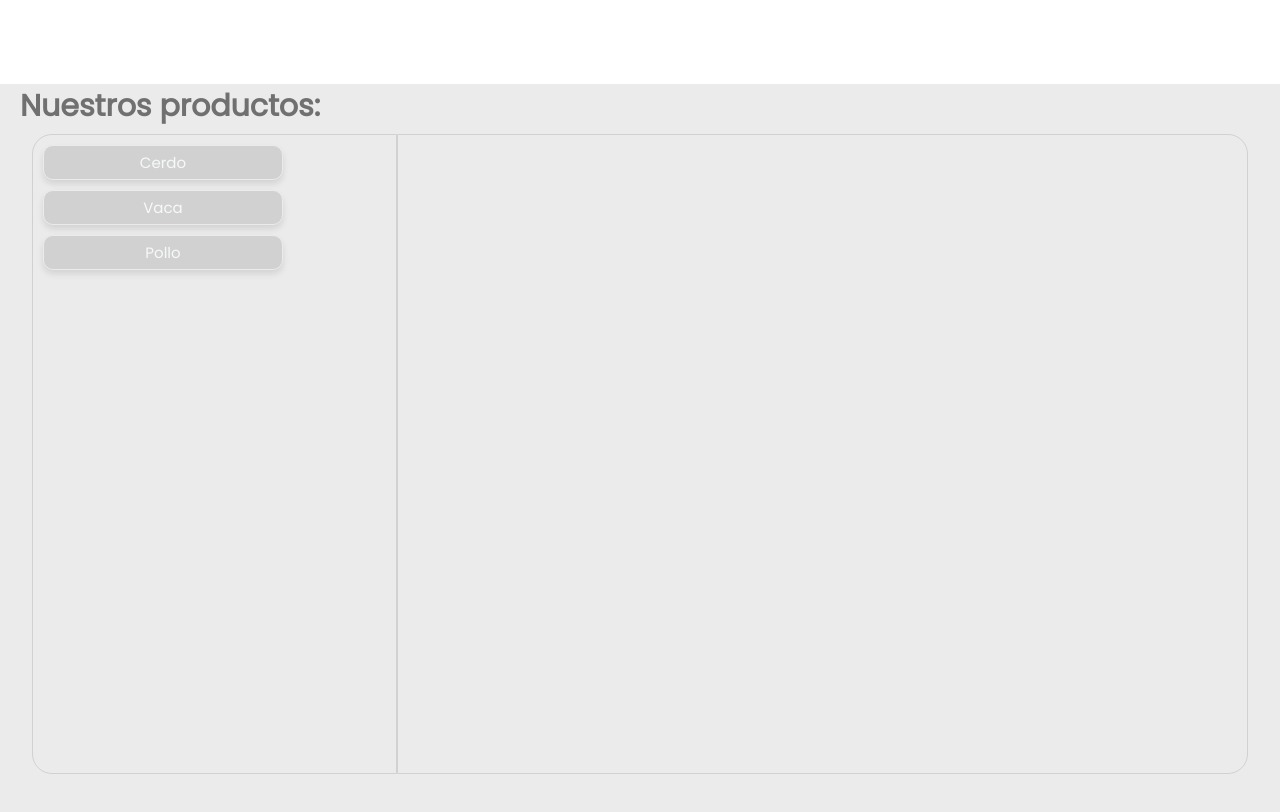
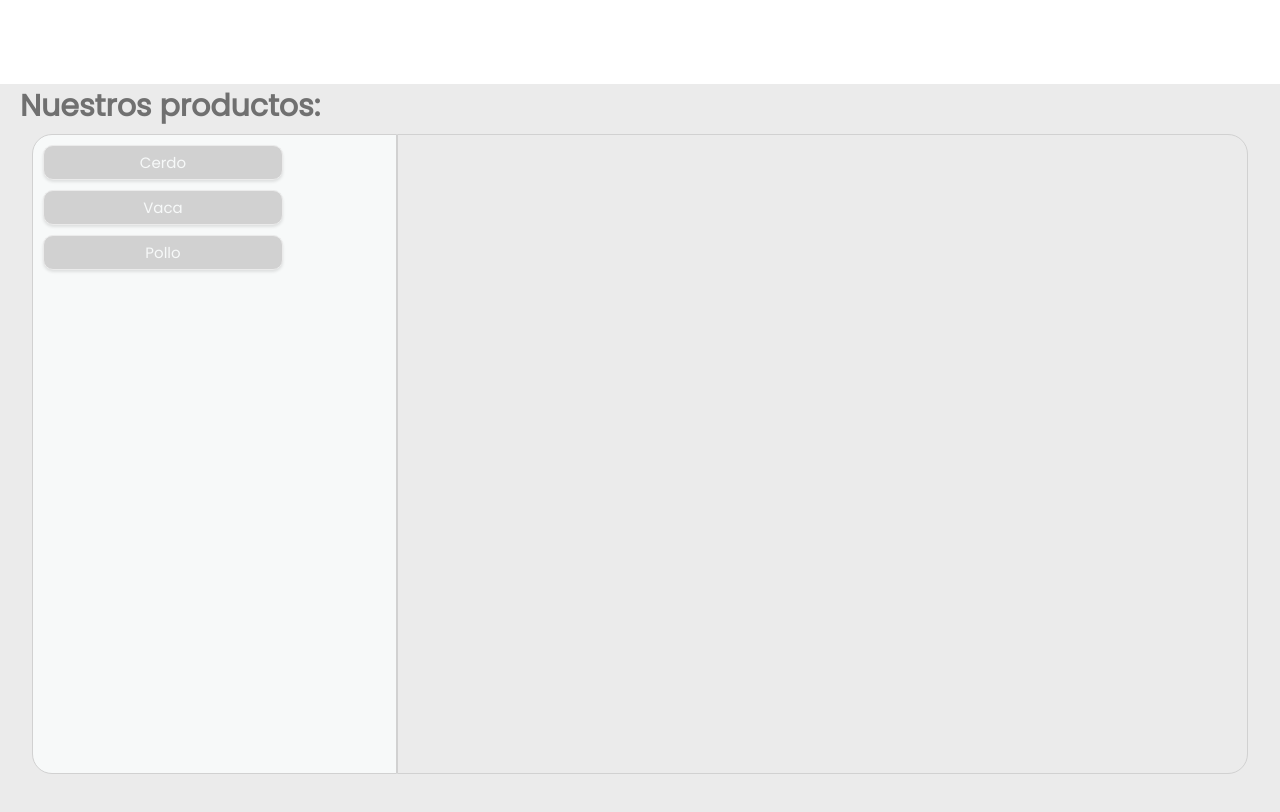
Before and after one commit to cotsdev93/ganadera-arenales, a website: page index.html in a window 1280 px wide. Shown: the part 2500-3312 px from the top of the page. Drawn offline with nearby package versions, Linux system fonts and the light colour scheme; some packages are replaced by stand-ins of ours; a script that the page names is missing.

Commit message:
correccion ul li

```diff
--- a/scss/components/productos.scss
+++ b/scss/components/productos.scss
@@ -23,6 +23,7 @@ body {
           border-radius: 20px 0px 0px 20px;
           border: solid 1px $grisClaro;
           padding: 10px;
+          background-color: $blanco;
           .dropDownBtn {
             width: 70%;
             padding: 5px;
@@ -31,18 +32,18 @@ body {
             background-color: $grisClaro;
             border-radius: 10px;
             border: none;
-            box-shadow: 0 4px 6px rgba(0, 0, 0, 0.1);
+            box-shadow: 0 2px 3px rgba(0, 0, 0, 0.1);
             transition: all 0.3s ease;
             color: $blanco;
             border: solid 1px $grisMasClaro;
             &:hover {
-                background-color: $grisClaro;
-                transform: translateY(-1px);
-                box-shadow: 0 4px 8px rgba(0, 0, 0, 0.15);
+              background-color: $grisClaro;
+              transform: translateY(-1px);
+              box-shadow: 0 4px 8px rgba(0, 0, 0, 0.15);
             }
-        }
+          }
 
-        .dropDownContent {
+          .dropDownContent {
             //   border: solid 1px red;
             width: 100%;
             margin: 5px;
@@ -50,7 +51,6 @@ body {
             overflow: hidden;
             transition: max-height 1s ease-in-out, padding 0.5s ease-in-out;
             padding: 0 10px;
-
             ul {
               padding: 0;
               margin: 5;
@@ -64,7 +64,8 @@ body {
                 border-radius: 6px;
                 margin: 5px 0;
                 color: $grisMasOscuro;
-
+                border: solid 0.5px $grisMasClaro;
+                box-shadow: inset 0px 0px 5px 1px #00000020;
                 &:hover {
                   background-color: $grisClaro;
                   padding-left: 10px;
```
Also changed, not shown: css/styles.css, 1 other file.
